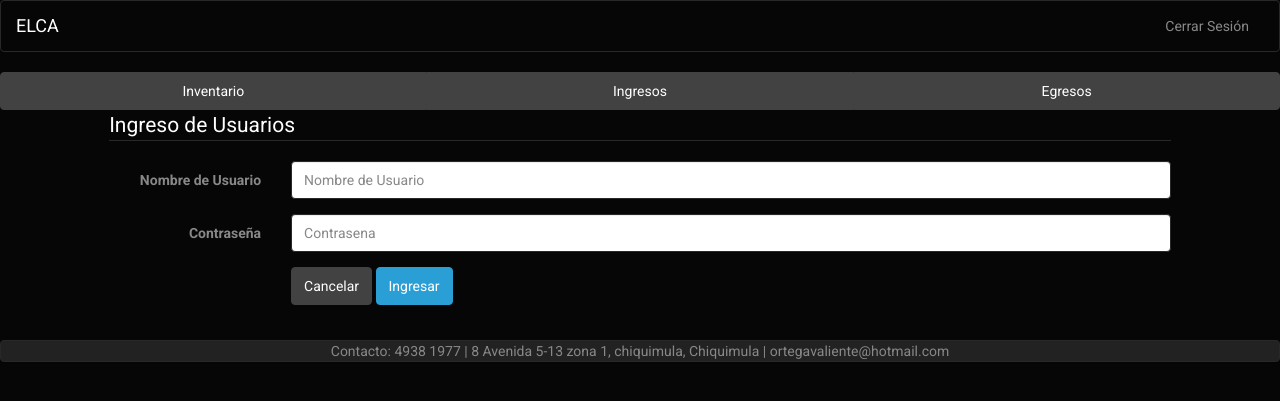
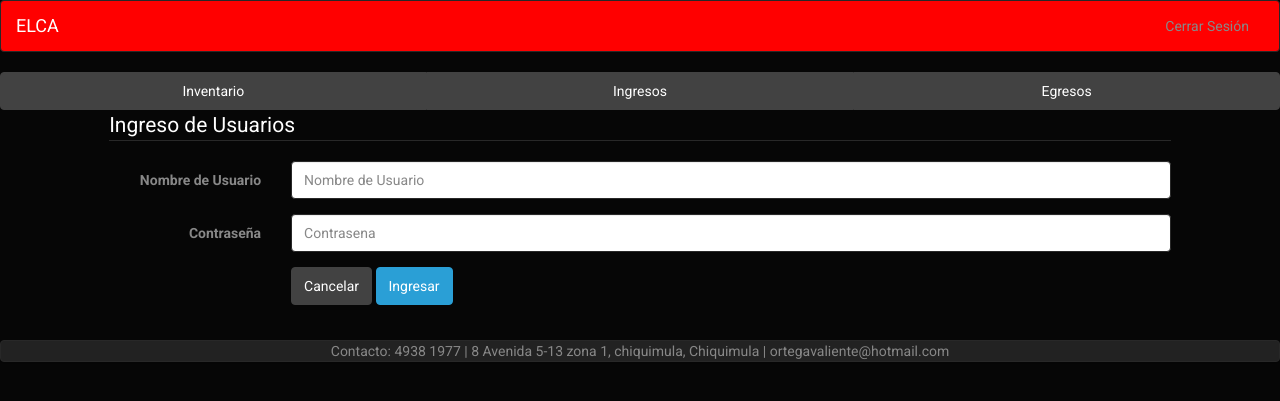
Before and after one commit to PolarCommunity/SimpleInventoryControl, a Django app: page /home?next=/articulo/crear/ in a window 1280 px wide. Shown: the top 401 px of the page. Run offline with Django 3.2, Linux system fonts and the light colour scheme; some libraries are stand-ins or nearby versions.

Commit message:
nav bar color modificado

```diff
--- a/templates/nav-var.html
+++ b/templates/nav-var.html
@@ -1,5 +1,5 @@
 {% load static %}
-<nav class="navbar navbar-default">
+<nav class="navbar navbar-default" style="background-color: #FF0000;">
   <div class="container-fluid">
     <div class="navbar-header">
       <button type="button" class="navbar-toggle collapsed" data-toggle="collapse" data-target="#bs-example-navbar-collapse-1">
```
